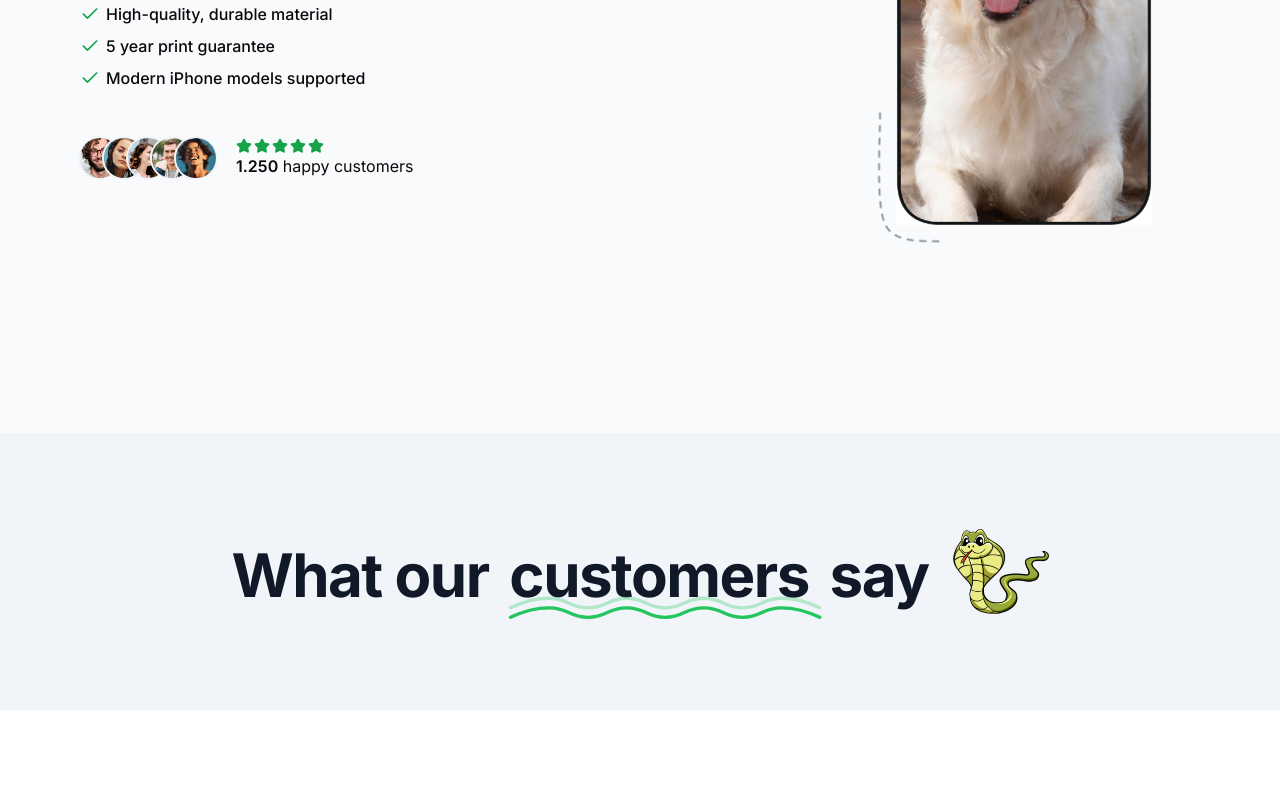
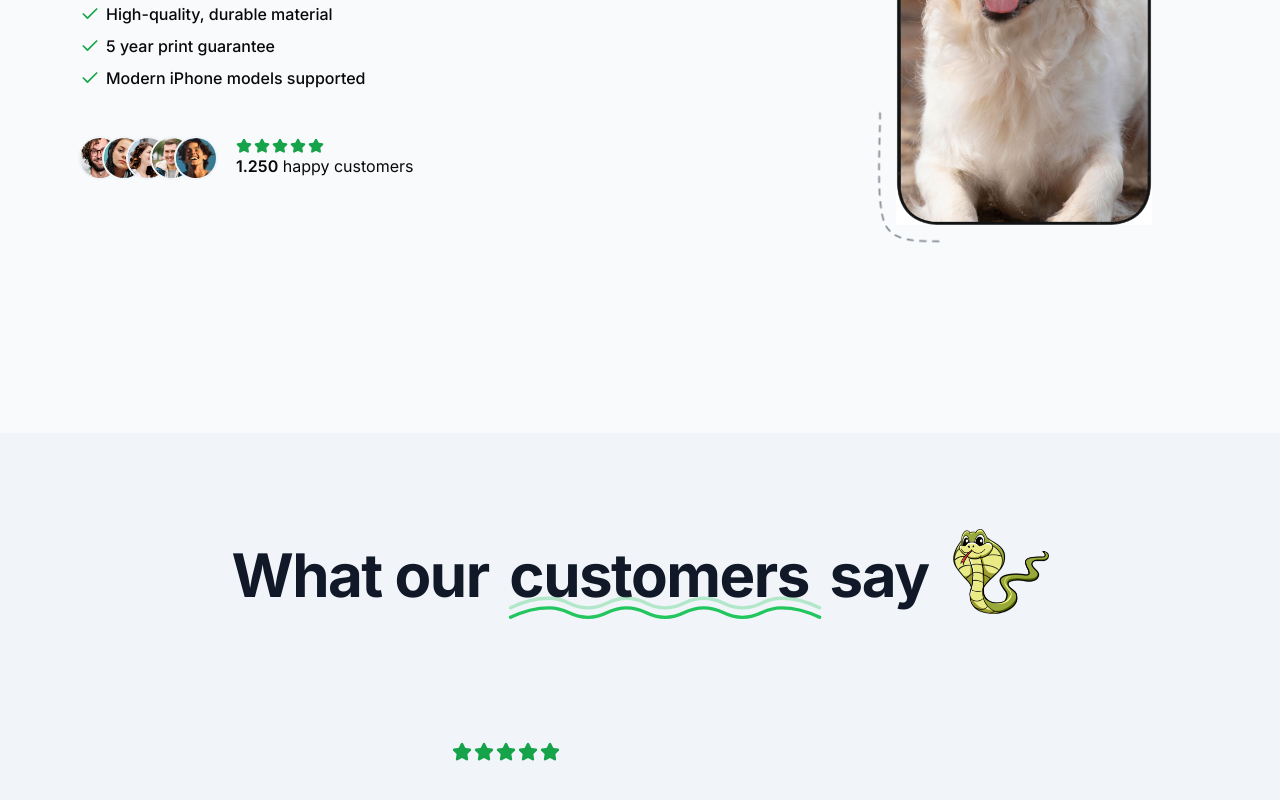
Before and after one commit to KenanRamazanov/CaseCobra, a Next.js app: page / in a window 1280 px wide. Shown: the part 562-1362 px from the top of the page. Before the commit the page ends 1272 px from the top, so only its background shows below. Built offline with nearby package versions, Linux system fonts and the light colour scheme; no server answers.

Commit message:
Editing main page

```diff
--- a/src/app/page.tsx
+++ b/src/app/page.tsx
@@ -113,14 +113,25 @@ export default function Home() {
         <MaxWidthWrapper className="flex flex-col items-center gap-16 sm:gap-32">
           <div className="flex flex-col lg:flex-row  items-center gap-4 sm:gap-6">
             <h2 className="order-1 mt-2 tracking-tight  text-center text-balance !leading-tight font-bold text-5xl md:text-6xl text-gray-900">
-              What our{' '}
-               <span className="relative px-2">
-                customers{' '}
-                <Icons.underline className='hidden sm:block pointer-events-none absolute inset-x-0 -bottom-6 text-green-500' />
-              </span>{' '}
+              What our{" "}
+              <span className="relative px-2">
+                customers{" "}
+                <Icons.underline className="hidden sm:block pointer-events-none absolute inset-x-0 -bottom-6 text-green-500" />
+              </span>{" "}
               say
             </h2>
-            <img src='/snake-2.png' className='w-24 order-0 lg:order-2' />
+            <img src="/snake-2.png" className="w-24 order-0 lg:order-2" />
+          </div>
+          <div className="mx-auto grid max-w-2xl grid-cols-1 px-4 lg:mx-0 lg:max-w-none lg:grid-cols-2 gap-y-16">
+            <div className="flex flex-auto flex-col gap-4 lg:pr-8 xl:pr-20">
+              <div className="flex gap-0.5 mb-2">
+                <Star className="h-5 w-5 text-green-600 fill-green-600" />
+                <Star className="h-5 w-5 text-green-600 fill-green-600" />
+                <Star className="h-5 w-5 text-green-600 fill-green-600" />
+                <Star className="h-5 w-5 text-green-600 fill-green-600" />
+                <Star className="h-5 w-5 text-green-600 fill-green-600" />
+              </div>
+            </div>
           </div>
         </MaxWidthWrapper>
       </section>
```
